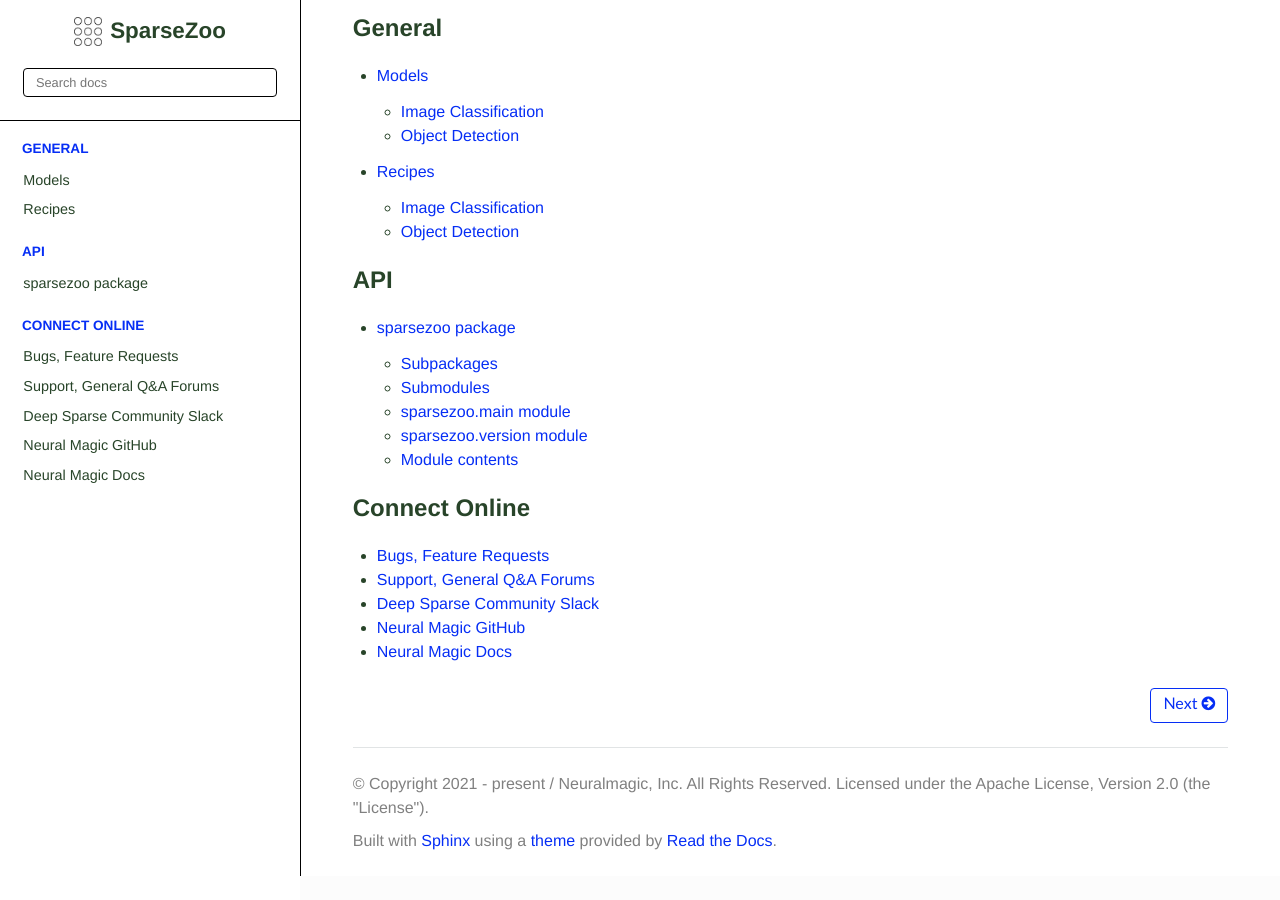
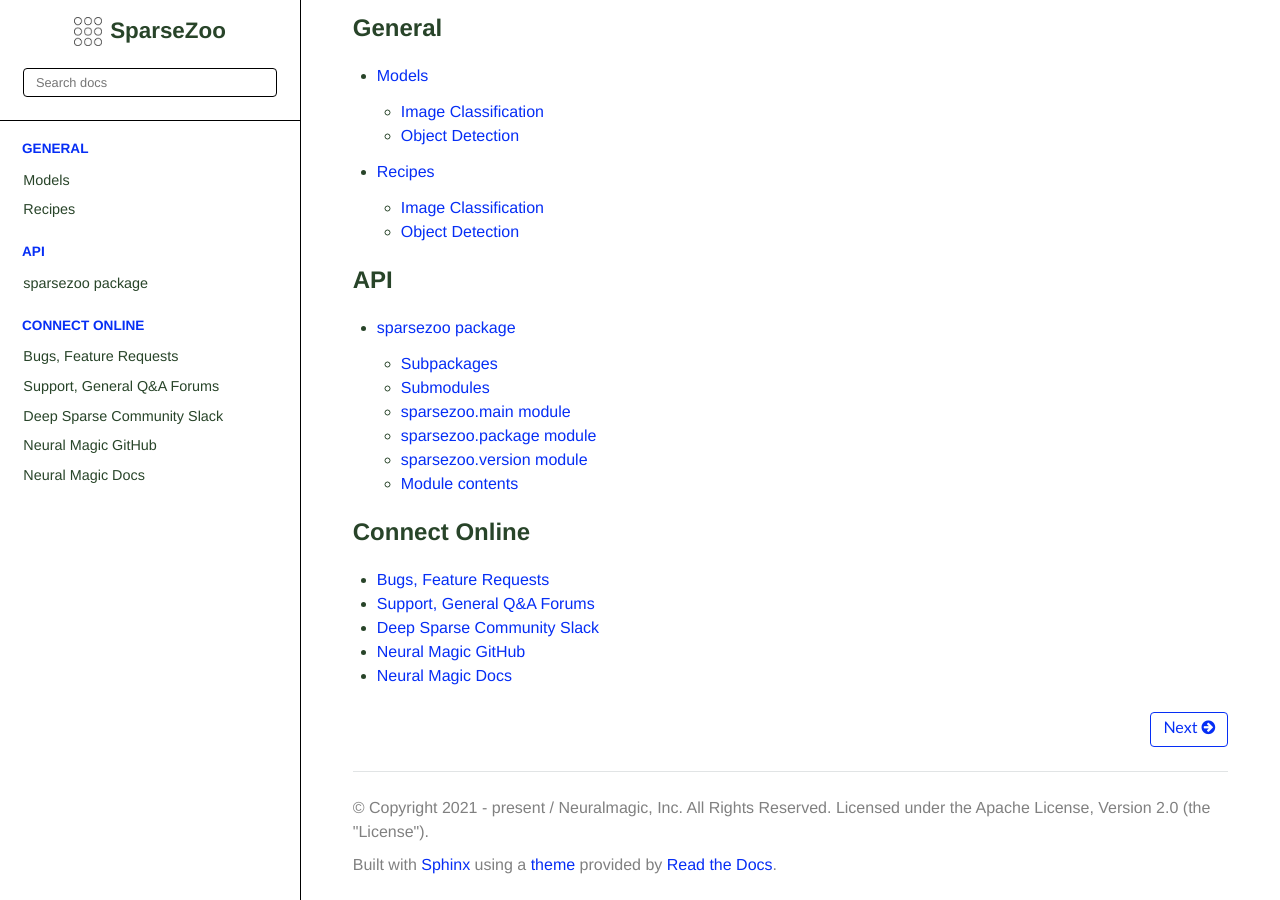
Before and after one commit to neuralmagic/sparsezoo, a Sphinx documentation site: the page built from docs/index.rst, in a window 1280 px wide and 900 px high, scrolled down 4893 px. Built offline with Sphinx 7.4.7 and the Read the Docs theme 2.0.0, drawn with Linux system fonts in a browser that asks for light colours; before the commit the page ends 5769 px from its top, so only the background shows below that.

Commit message:
Docs update for release/0.9

```diff
--- a/docs/api/sparsezoo.rst
+++ b/docs/api/sparsezoo.rst
@@ -39,6 +39,14 @@
    :undoc-members:
    :show-inheritance:
 
+sparsezoo.package module
+------------------------
+
+.. automodule:: sparsezoo.package
+   :members:
+   :undoc-members:
+   :show-inheritance:
+
 sparsezoo.version module
 ------------------------
 
```
